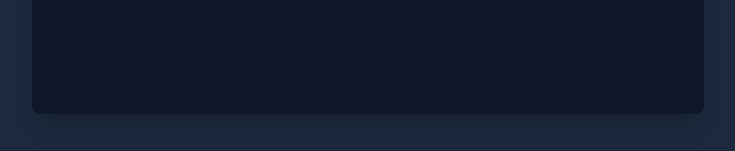
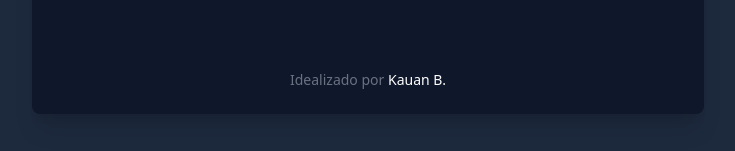
Before and after one commit to KauanBatistaDosSantos/quiz, a React (Vite) app: page / in a window 1280 px wide. Shown: the part 646-797 px from the top of the page, without its empty margins (272-1007 px from the left). Built offline with nearby package versions, Linux system fonts and the light colour scheme.

Commit message:
minha assinatura

```diff
--- a/src/App.jsx
+++ b/src/App.jsx
@@ -461,6 +461,11 @@ E: A resposta correta é C porque um jogo é definido por seus elementos estrutu
             <button onClick={downloadGabarito} className="w-full sm:w-auto bg-green-700 text-white p-2 rounded hover:bg-green-800">Baixar Gabarito</button>
           </div>
         )}
+        {(!quizData.length || showResult) && (
+          <footer className="mt-8 text-center text-sm text-gray-500">
+            Idealizado por <span className="text-white font-medium">Kauan B.</span>
+          </footer>
+        )}
       </div>
     </div>
   );
```
